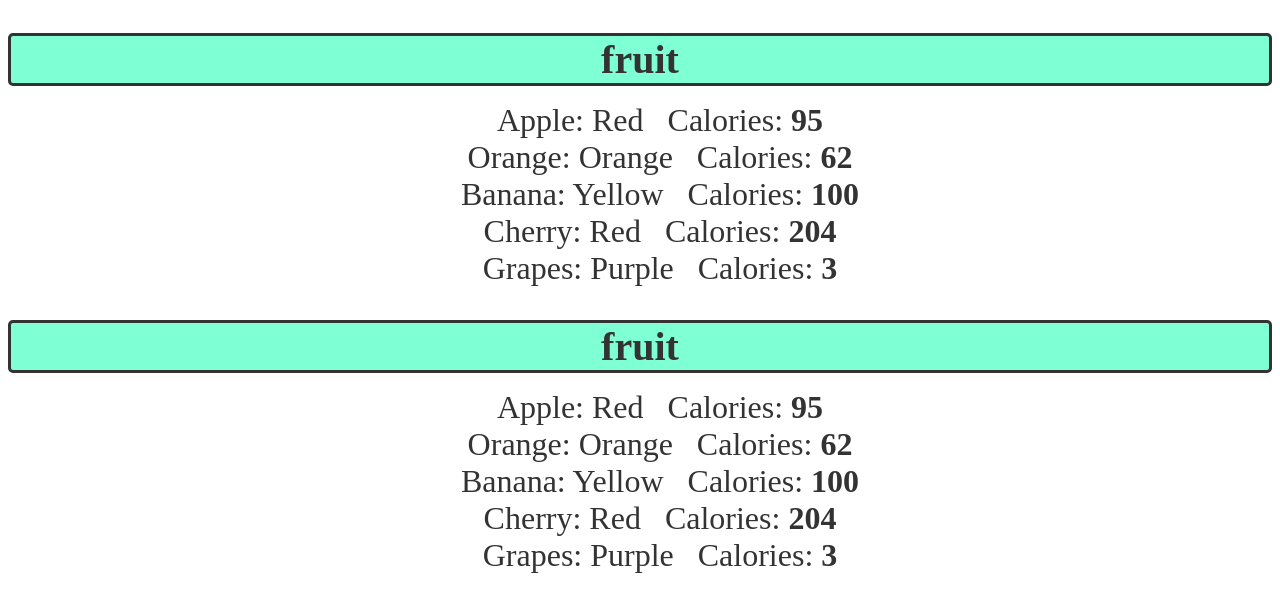
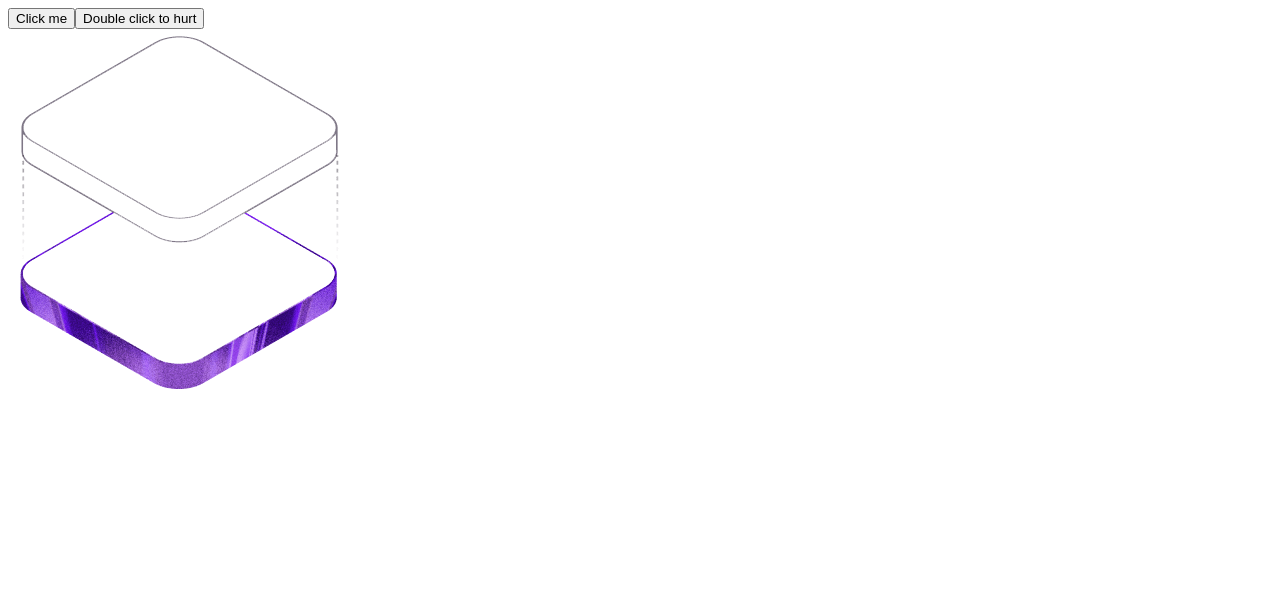
Before and after one commit to jacky881011/React-Learning, a React (Vite) app in the folder my-react-project/: page / in a window 1280 px wide. Shown: the top 612 px of the page. Built offline with nearby package versions, Linux system fonts and the light colour scheme.

Commit message:
MileStone7: EventButton click to let interaction generate, and event.target actions

```diff
--- a/my-react-project/src/App.jsx
+++ b/my-react-project/src/App.jsx
@@ -1,24 +1,12 @@
 // import Button from "./Button/Button";
-import List from "./List";
+import EventButton  from "./EventButton"
+import ProfilePicture from "./ProfilePicture"
 function App() {
-
-  const insertList = [{id:1, name:"Apple", color:"Red", calories: 95},
-    {id:2, name:"Orange", color:"Orange", calories: 62},
-    {id:3, name:"Banana", color:"Yellow", calories: 100},
-    {id:4, name:"Cherry", color:"Red", calories: 204},
-    {id:5, name:"Grapes", color:"Purple", calories: 3}];
-
-
-  const insertList2 = [{id:8, name:"Apple", color:"Red", calories: 95},
-      {id:9, name:"Orange", color:"Orange", calories: 62},
-      {id:10, name:"Banana", color:"Yellow", calories: 100},
-      {id:11, name:"Cherry", color:"Red", calories: 204},
-      {id:12, name:"Grapes", color:"Purple", calories: 3}];
 
   return(
     <>
-     {insertList.length > 0 && <List items = {insertList} category = "fruit"/>}
-     {insertList2.length > 0 && <List items = {insertList2} category = "fruit"/>}
+     <EventButton />
+     <ProfilePicture />
     </>
   )
 }
--- /dev/null
+++ b/my-react-project/src/EventButton.jsx
@@ -0,0 +1,32 @@
+
+import heroPicture from "./assets/hero.png";
+
+function EventButton() {
+    // const handleClick = () => console.log("Ouch! You clicked me!");
+    // const handleClick2 = (name) => console.log(`${name} stop clicking me`);
+
+    let count = 0;
+    const handleClick3 = (name)=>{
+        if(count < 3){
+            count++;
+            console.log(`You clicked me ${count} times!`);
+        }else{
+            console.log(`${name} stop clicking me!`);
+        }
+    }
+
+    const handleClickEvent = (e) => {
+        e.target.textContent = "OUCH!";
+        console.log(e);
+    }
+
+    return (
+        <div>
+            <button onClick={()=> handleClick3("Ming yun")}>Click me</button>
+            <button onClick={(e)=> handleClickEvent(e)}>Double click to hurt</button>
+            {/* <button onDoubleClick={(e) => handleClickEvent(e)}>Click me!</button> */}
+        </div>
+    )
+}
+
+export default EventButton;
--- /dev/null
+++ b/my-react-project/src/ProfilePicture.jsx
@@ -0,0 +1,14 @@
+
+function ProfilePicture() {
+    const imageUrl = './src/assets/hero.png';
+    const handleClick = (e)=> {
+        e.target.style.display = "none";
+        console.log('You click and let the picture disappear!');
+    };
+
+    return(
+        <img src ={imageUrl} onClick={(e) => handleClick(e)}></img>
+    )
+}
+
+export default ProfilePicture;
```
